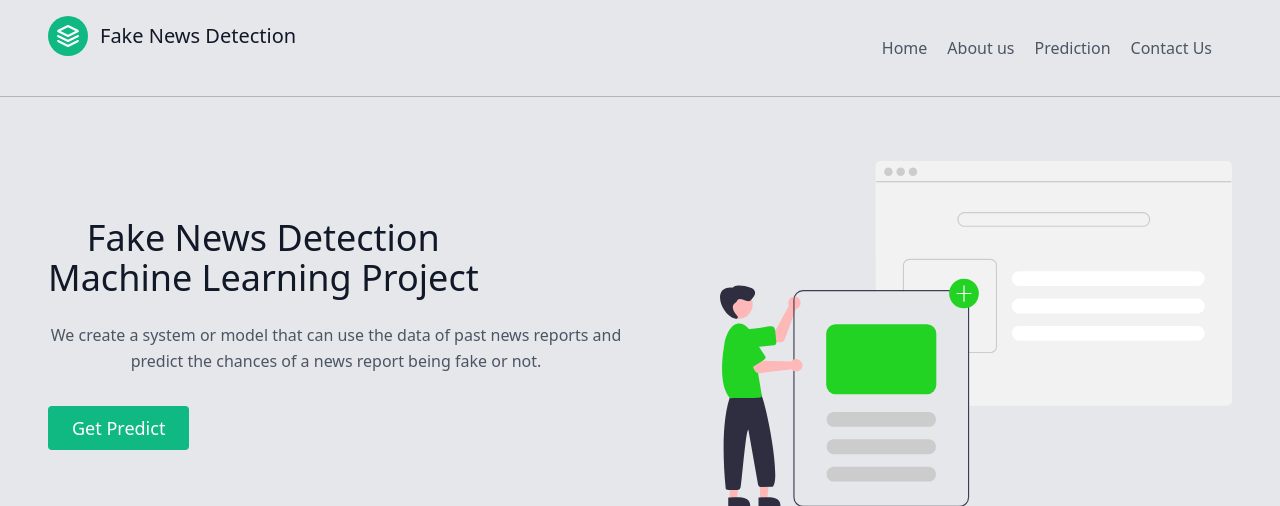
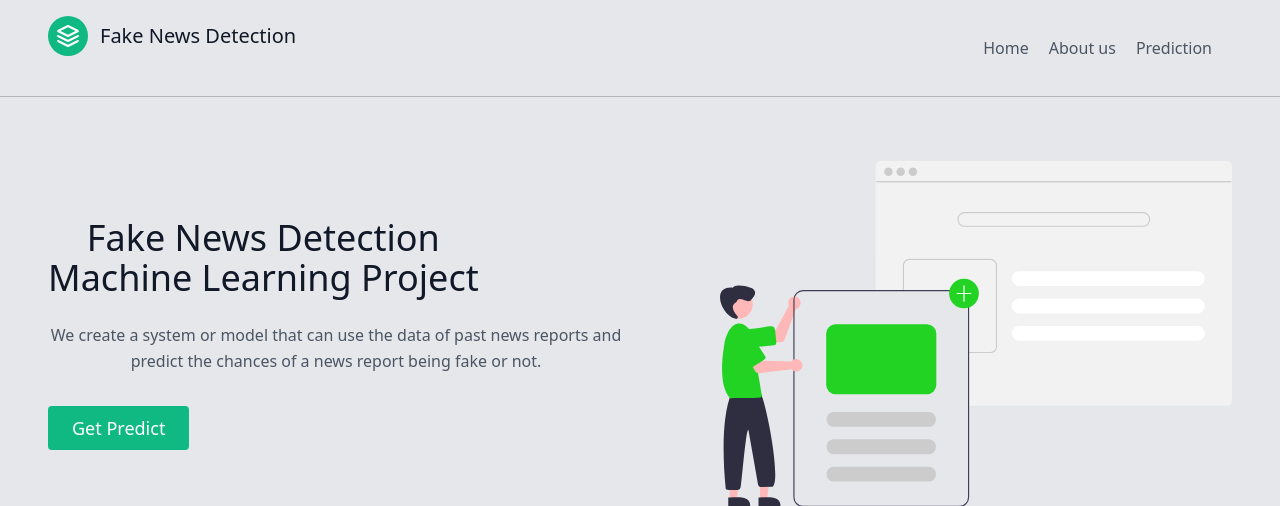
Before and after one commit to Shivansh5/Fake-News-Detection-NLP-, a Flask app: page / in a window 1280 px wide. Shown: the top 506 px of the page. Run offline with Flask 2, Linux system fonts and the light colour scheme; parts of the project's set-up code (start-up, migrations or seed data) failed here and were passed over.

Commit message:
Some Changes in html

```diff
--- a/templates/index.html
+++ b/templates/index.html
@@ -24,7 +24,7 @@
             <a href="/" class="mr-5 hover:text-gray-900">Home</a>
             <a class="mr-5 hover:text-gray-900" href="https://www.linkedin.com/in/shivansh5/" target="blank">About us</a>
             <a href="/prediction" class="mr-5 hover:text-gray-900">Prediction</a>
-            <a class="mr-5 hover:text-gray-900" href="45shivansh@gmail.com">Contact Us</a>
+            <!-- <a class="mr-5 hover:text-gray-900" href="45shivansh@gmail.com">Contact Us</a> -->
           </nav>
         </div>
       </header><hr>
```
